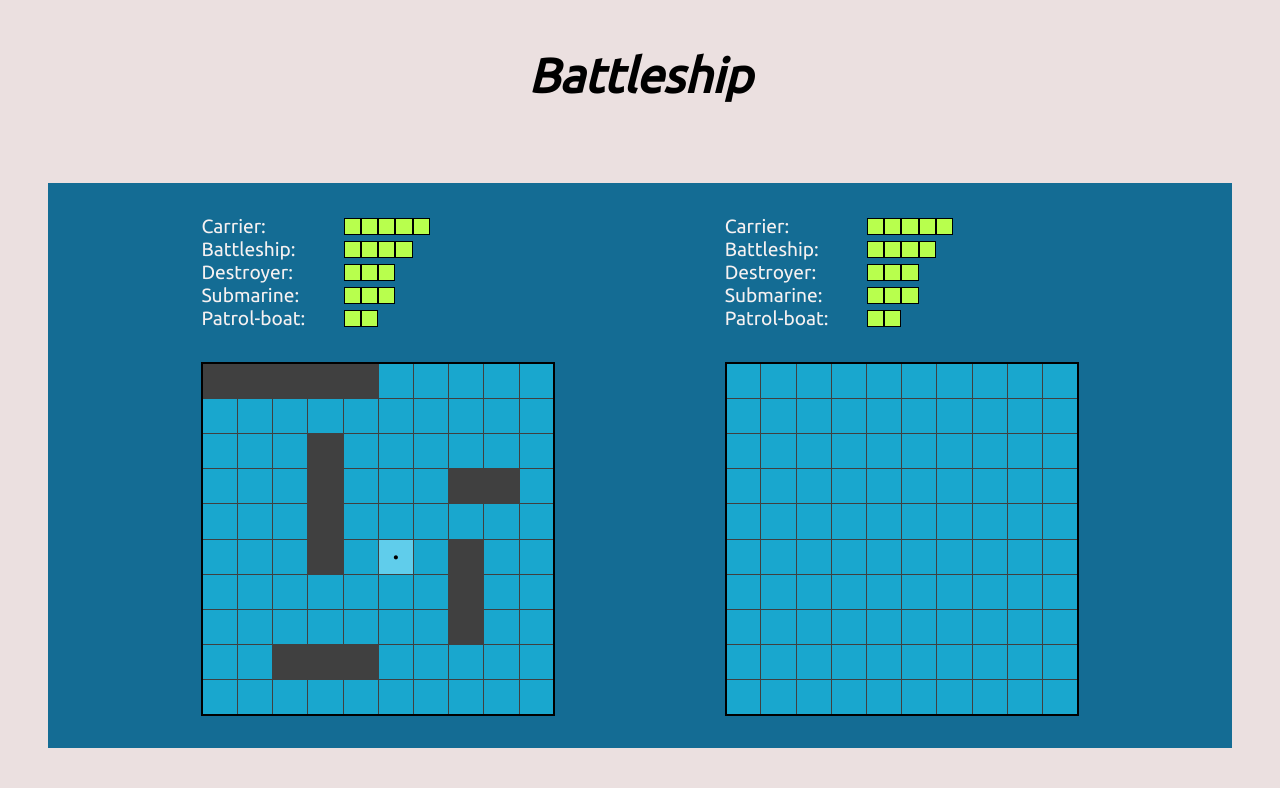
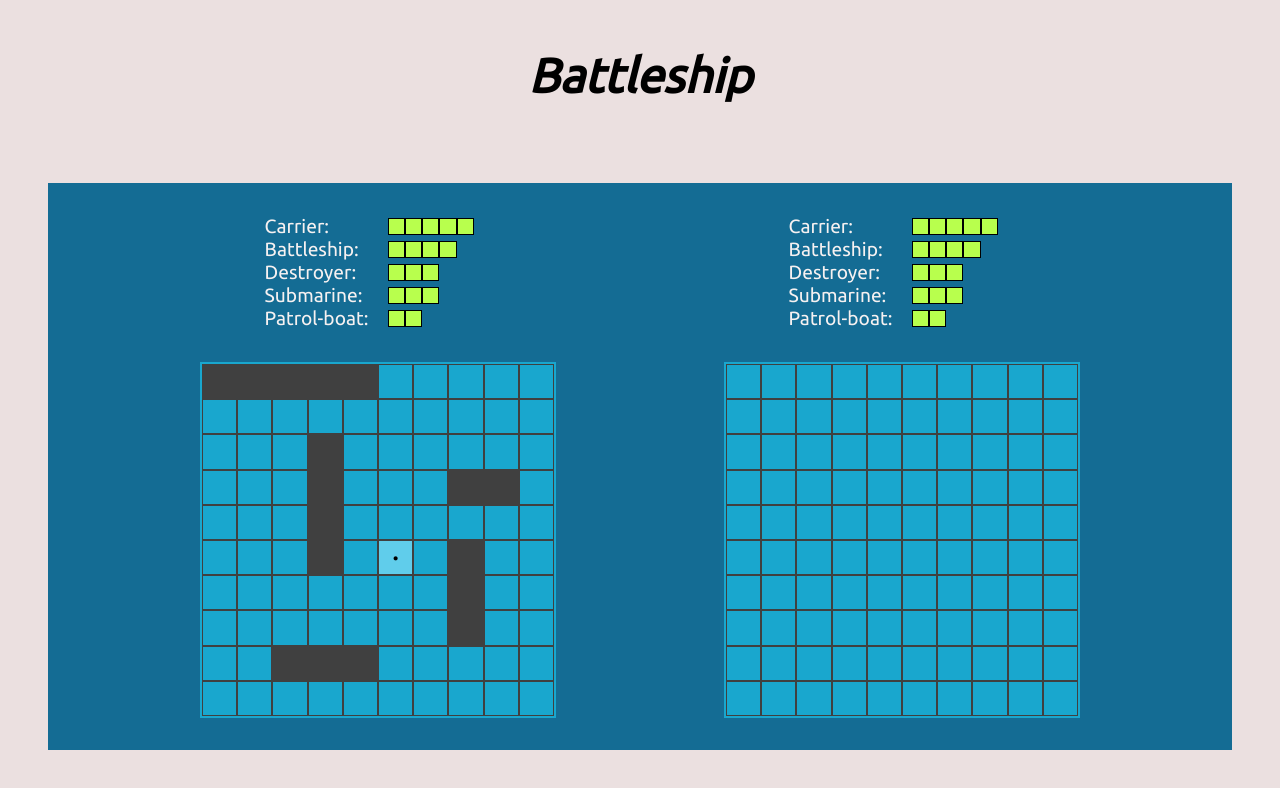
Before and after one commit to DragicevicS/battleship, a website built with webpack: page dist/index.html in a window 1280 px wide. Both pictures are taken after a click on the element 378 px from the left and 539 px from the top of the page. Built offline with nearby package versions, Linux system fonts and the light colour scheme.

Commit message:
Separate ships for each player and add status update on ship list display, when destroyed

```diff
--- a/src/game.js
+++ b/src/game.js
@@ -1,3 +1,5 @@
+import { p_shipList, o_shipList } from "./ship";
+
 const playerGrid = document.querySelector('.player-grid');
 const opponentGrid = document.querySelector('.opponent-grid');
 
@@ -103,7 +105,15 @@ export const receiveAttack = (grid, x, y) => {
     else if (td.classList.contains('ship')) {
       td.classList.replace('ship', 'hit');
       td.classList.remove('hidden');
-    }
+      for (let i=0; i < p_shipList.length; i++) {
+        for (let j=0; j < p_shipList[i].playerCoords.length; j++) {
+          if (JSON.stringify(p_shipList[i].playerCoords[j]) == JSON.stringify([parseInt(x), parseInt(y)])) {
+            p_shipList[i].hit();
+            checkShipStatus(playerGrid, p_shipList[i]);
+          };
+        };
+      };
+    };
   };
   if (grid === opponentGrid) {
     td = document.getElementById(`${x},${y},o`);
@@ -115,6 +125,30 @@ export const receiveAttack = (grid, x, y) => {
     else if (td.classList.contains('ship')) {
       td.classList.replace('ship', 'hit');
       td.classList.remove('hidden');
+      for (let i=0; i < o_shipList.length; i++) {
+        for (let j=0; j < o_shipList[i].opponentCoords.length; j++) {
+          if (JSON.stringify(o_shipList[i].opponentCoords[j]) == JSON.stringify([parseInt(x), parseInt(y)])) {
+            o_shipList[i].hit();
+            checkShipStatus(opponentGrid, o_shipList[i]);
+          };
+        };
+      };
     };
   };
 };
+
+const checkShipStatus = (grid, ship) => {
+  if (grid === playerGrid) if (ship.isSunk()) {
+      const shipListDisplay = document.getElementsByClassName(`p_ship-block ${ship.name}`);
+      for (let i=0; i < shipListDisplay.length; i++) {
+        shipListDisplay[i].style.backgroundColor = '#ff4d4d';
+      };
+    };
+
+  if (grid === opponentGrid) if (ship.isSunk()) {
+    const shipListDisplay = document.getElementsByClassName(`o_ship-block ${ship.name}`);
+      for (let i=0; i < shipListDisplay.length; i++) {
+        shipListDisplay[i].style.backgroundColor = '#ff4d4d';
+      };
+  };
+};
--- a/src/index.js
+++ b/src/index.js
@@ -1,5 +1,5 @@
 import './style.css';
-import { shipList, displayShipList } from './ship';
+import { p_shipList, o_shipList, displayShipList } from './ship';
 import { createGrid, placeOpponentShip, placePlayerShip, receiveAttack } from './game';
 
 
@@ -9,21 +9,21 @@ const playerShips = document.querySelector('.player-ships');
 const opponentShips = document.querySelector('.opponent-ships');
 
 createGrid(playerGrid, 10);
-displayShipList(playerShips, shipList);
+displayShipList(playerShips, p_shipList);
 createGrid(opponentGrid, 10);
-displayShipList(opponentShips, shipList);
+displayShipList(opponentShips, o_shipList);
 
-placePlayerShip(shipList[1], 2, 3, 'v');
-placePlayerShip(shipList[0], 0, 0, 'h');
-placePlayerShip(shipList[2], 8, 2, 'h');
-placePlayerShip(shipList[3], 5, 7, 'v');
-placePlayerShip(shipList[4], 3, 7, 'h');
+placePlayerShip(p_shipList[1], 2, 3, 'v');
+placePlayerShip(p_shipList[0], 0, 0, 'h');
+placePlayerShip(p_shipList[2], 8, 2, 'h');
+placePlayerShip(p_shipList[3], 5, 7, 'v');
+placePlayerShip(p_shipList[4], 3, 7, 'h');
 
-placeOpponentShip(shipList[1], 2, 3, 'v');
-placeOpponentShip(shipList[0], 0, 0, 'h');
-placeOpponentShip(shipList[2], 8, 2, 'h');
-placeOpponentShip(shipList[3], 5, 7, 'v');
-placeOpponentShip(shipList[4], 3, 7, 'h');
+placeOpponentShip(o_shipList[1], 2, 3, 'v');
+placeOpponentShip(o_shipList[0], 0, 0, 'h');
+placeOpponentShip(o_shipList[2], 8, 2, 'h');
+placeOpponentShip(o_shipList[3], 5, 7, 'v');
+placeOpponentShip(o_shipList[4], 3, 7, 'h');
 
 playerGrid.addEventListener('click', (e) => {
   let coords = e.target.id.split(',');
@@ -34,5 +34,3 @@ opponentGrid.addEventListener('click', (e) => {
   let coords = e.target.id.split(',');
   receiveAttack(opponentGrid, coords[0], coords[1]);
 });
-
-console.log(shipList[1]);
--- a/src/ship.js
+++ b/src/ship.js
@@ -7,38 +7,54 @@ const shipFactory = (length, name) => {
   return { numOfHits, playerCoords, opponentCoords, length, name, hit, isSunk};
 };
 
-const carrier = shipFactory(5, 'Carrier');
-const battleship = shipFactory(4, 'Battleship');
-const destroyer = shipFactory(3, 'Destroyer');
-const submarine = shipFactory(3, 'Submarine');
-const patrolBoat = shipFactory(2, 'Patrol-boat');
+const p_carrier = shipFactory(5, 'Carrier');
+const p_battleship = shipFactory(4, 'Battleship');
+const p_destroyer = shipFactory(3, 'Destroyer');
+const p_submarine = shipFactory(3, 'Submarine');
+const p_patrolBoat = shipFactory(2, 'Patrol-boat');
+
+const o_carrier = shipFactory(5, 'Carrier');
+const o_battleship = shipFactory(4, 'Battleship');
+const o_destroyer = shipFactory(3, 'Destroyer');
+const o_submarine = shipFactory(3, 'Submarine');
+const o_patrolBoat = shipFactory(2, 'Patrol-boat');
 // const one = shipFactory(1, 'One block boat')
 
-export const shipList = [carrier, battleship, destroyer, submarine, patrolBoat];
+export const p_shipList = [p_carrier, p_battleship, p_destroyer, p_submarine, p_patrolBoat];
+
+export const o_shipList = [o_carrier, o_battleship, o_destroyer, o_submarine, o_patrolBoat];
+
+const playerShips = document.querySelector('.player-ships');
+const opponentShips = document.querySelector('.opponent-ships');
 
 export const displayShipList = (player, list) => {
-  let shipNames = document.createElement('div');
-  let shipSizes = document.createElement('div');
+  let shipInfo = document.createElement('div');
 
   for (let i=0; i < list.length; i++) {
+    let shipStatus = document.createElement('div');
+    shipStatus.className = 'ship-status';
+    let shipName = document.createElement('div');
+    shipName.className = 'ship-name';
+    let shipSize = document.createElement('div');
+    shipSize.className = 'ship-size';
 
     let listP = document.createElement('p');
     listP.textContent = `${list[i].name}:`;
 
-    shipNames.appendChild(listP);
+    shipName.appendChild(listP);
 
-    let ship = document.createElement('div');
     for (let j=0; j < list[i].length; j++) {
       let shipBlock = document.createElement('div');
-      ship.appendChild(shipBlock);
+      if (player == playerShips) shipBlock.classList = `p_ship-block ${list[i].name}`;
+      if (player == opponentShips) shipBlock.classList = `o_ship-block ${list[i].name}`;
+      shipSize.appendChild(shipBlock);
     };
-    shipSizes.appendChild(ship);
+
+    shipStatus.appendChild(shipName);
+    shipStatus.appendChild(shipSize);
+
+    shipInfo.appendChild(shipStatus)
   };
 
-  player.appendChild(shipNames);
-  player.appendChild(shipSizes);
+  player.appendChild(shipInfo);
 };
-
-export const checkShipStatus = (grid) => {
-
-}
--- a/src/style.css
+++ b/src/style.css
@@ -51,29 +51,26 @@ h1 {
 .player-ships,
 .opponent-ships {
   display: flex;
+  justify-content: center;
   gap: 2em;
   width: 100%;
   color: var(--color-1);
   font-size: 1.2rem;
 }
 
-.player-ships div,
-.opponent-ships div {
-  display: flex;
-  flex-direction: column;
+.ship-status {
+  display: grid;
+  grid-template: 1fr / 1fr 1fr;
+  align-items: center;
+  gap: 1em
 }
 
-.player-ships div div,
-.opponent-ships div div {
+.ship-size {
   display: flex;
-  flex-direction: row;
-  align-items: center;
-  width: 100%;
-  height: 1.2em;
 }
 
-.player-ships div div div,
-.opponent-ships div div div {
+.p_ship-block,
+.o_ship-block {
   width: 0.9em;
   height: 0.9em;
   background-color: #b8ff4d;
@@ -88,8 +85,6 @@ h1 {
 .opponent-grid {
   width: 100%;
   background-color: var(--color-2);
-  border-collapse: collapse;
-  border: solid 2px black;
 }
 
 .player-grid:hover,
@@ -97,8 +92,14 @@ h1 {
   cursor: crosshair;
 }
 
+tr {
+  display: flex;
+}
+
 td {
-  text-align: center;
+  display: flex;
+  justify-content: center;
+  align-items: center;
   width: 2.2em;
   height: 2.2em;
   border: solid 1px var(--color-4);
@@ -116,12 +117,6 @@ td:hover{
   background-color: #60cdeb;
 }
 
-.miss:hover,
-.hit:hover {
-  cursor: default;
-  border: none;
-}
-
 .hit {
   color: red;
   background-image: url('./images/hit.png');
@@ -130,6 +125,12 @@ td:hover{
   background-color: #707070;
 }
 
+.miss:hover,
+.hit:hover {
+  cursor: default;
+  border: solid 1px var(--color-4);
+}
+
 .hidden {
   background-color: var(--color-2);
 }
```
Also changed, not shown: dist/main.js.
